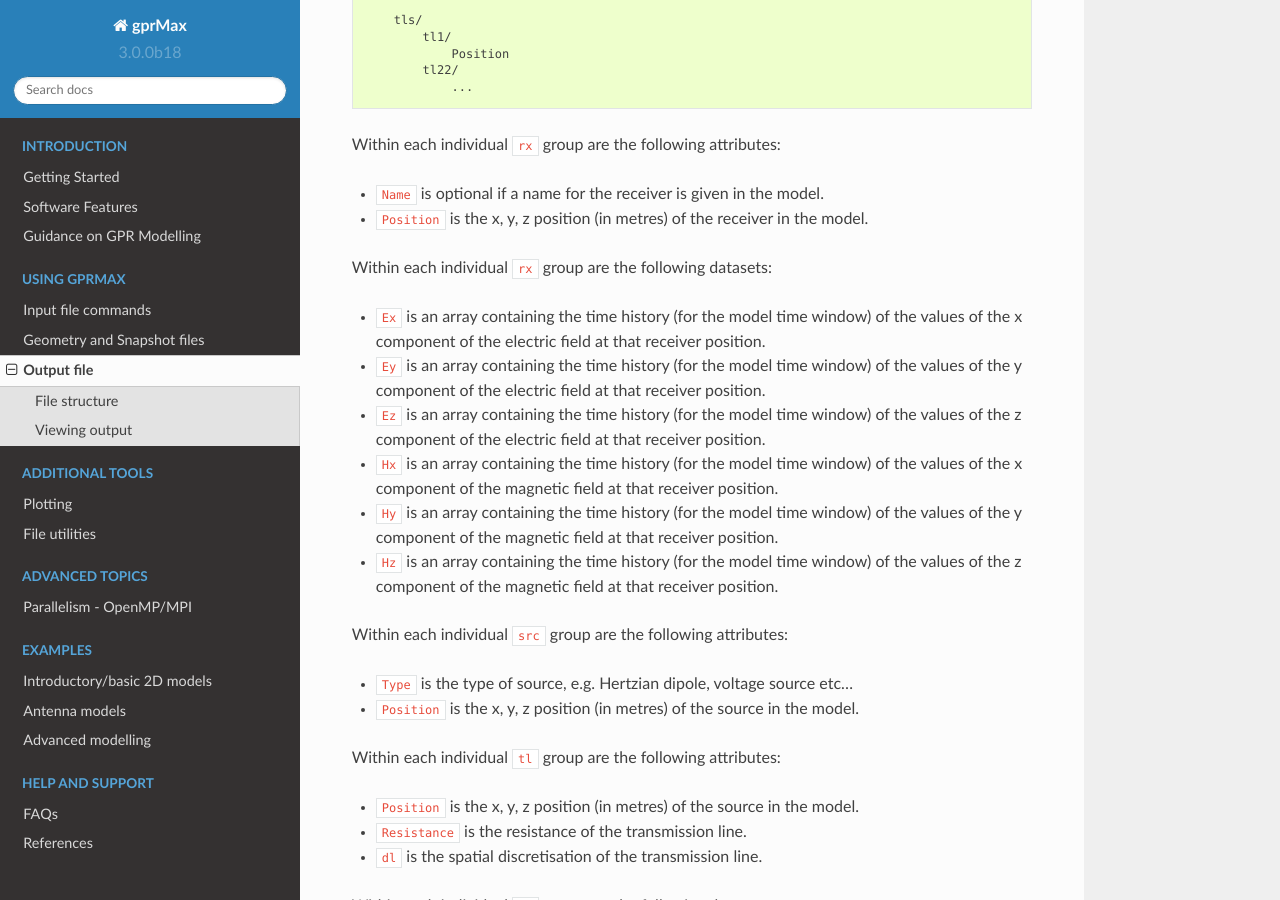
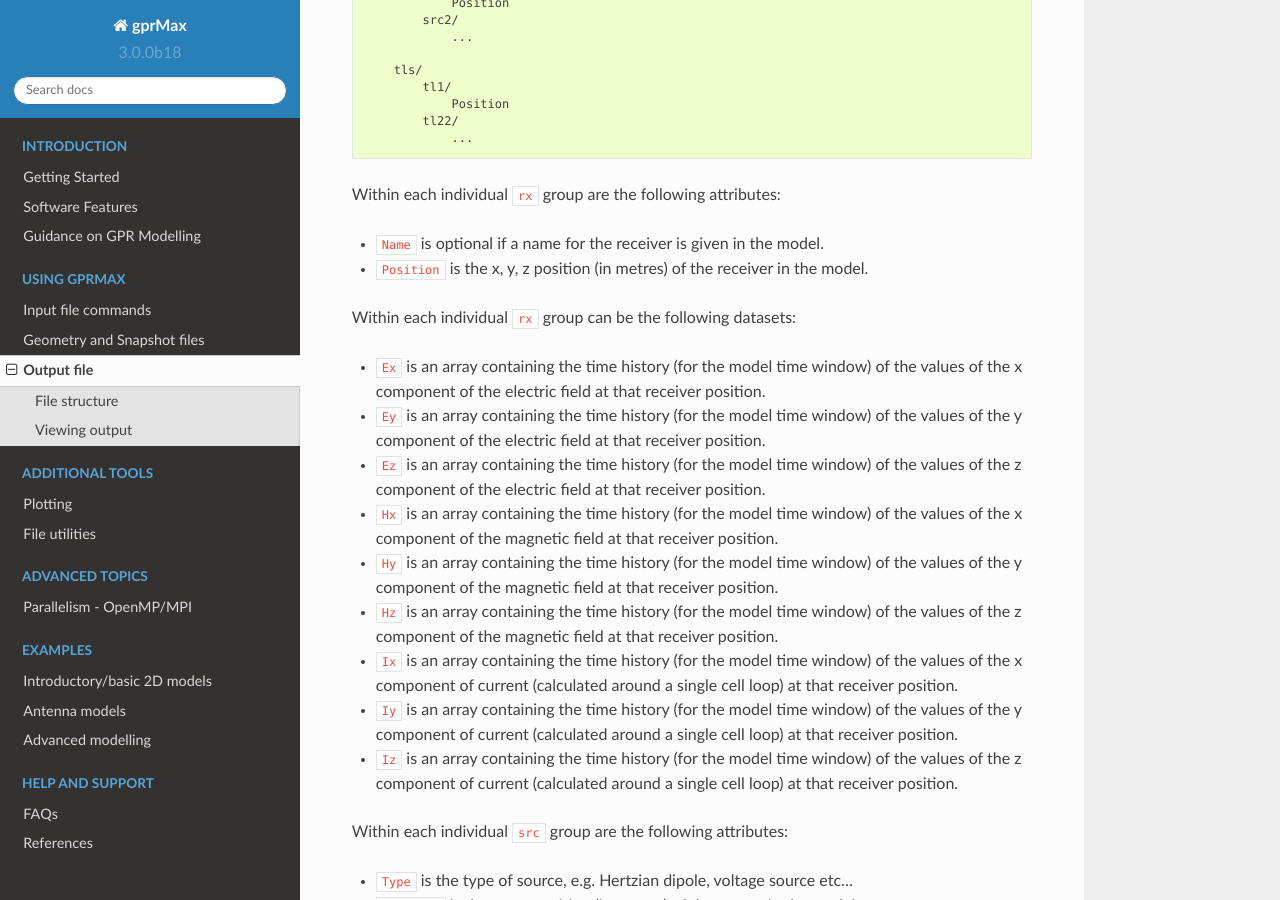
Before and after one commit to gprMax/gprMax, a Sphinx documentation site: the page built from docs/source/output.rst, in a window 1280 px wide and 900 px high, scrolled down 1030 px. Built offline with Sphinx 7.4.7 and the Read the Docs theme 2.0.0, drawn with Linux system fonts in a browser that asks for light colours; some of the changed text lies outside the part shown.

Commit message:
Added mention of current outputs.

```diff
--- a/docs/source/output.rst
+++ b/docs/source/output.rst
@@ -37,6 +37,9 @@ The output file contains HDF5 groups for sources (``srcs``), transmission lines
                 Hx
                 Hy
                 Hz
+                Ix
+                Iy
+                Iz
             rx2/
                 ...
         srcs/
@@ -56,7 +59,7 @@ Within each individual ``rx`` group are the following attributes:
 * ``Name`` is optional if a name for the receiver is given in the model.
 * ``Position`` is the x, y, z position (in metres) of the receiver in the model.
 
-Within each individual ``rx`` group are the following datasets:
+Within each individual ``rx`` group can be the following datasets:
 
 * ``Ex`` is an array containing the time history (for the model time window) of the values of the x component of the electric field at that receiver position.
 * ``Ey`` is an array containing the time history (for the model time window) of the values of the y component of the electric field at that receiver position.
@@ -64,6 +67,9 @@ Within each individual ``rx`` group are the following datasets:
 * ``Hx`` is an array containing the time history (for the model time window) of the values of the x component of the magnetic field at that receiver position.
 * ``Hy`` is an array containing the time history (for the model time window) of the values of the y component of the magnetic field at that receiver position.
 * ``Hz`` is an array containing the time history (for the model time window) of the values of the z component of the magnetic field at that receiver position.
+* ``Ix`` is an array containing the time history (for the model time window) of the values of the x component of current (calculated around a single cell loop) at that receiver position.
+* ``Iy`` is an array containing the time history (for the model time window) of the values of the y component of current (calculated around a single cell loop) at that receiver position.
+* ``Iz`` is an array containing the time history (for the model time window) of the values of the z component of current (calculated around a single cell loop) at that receiver position.
 
 Within each individual ``src`` group are the following attributes:
 
```
